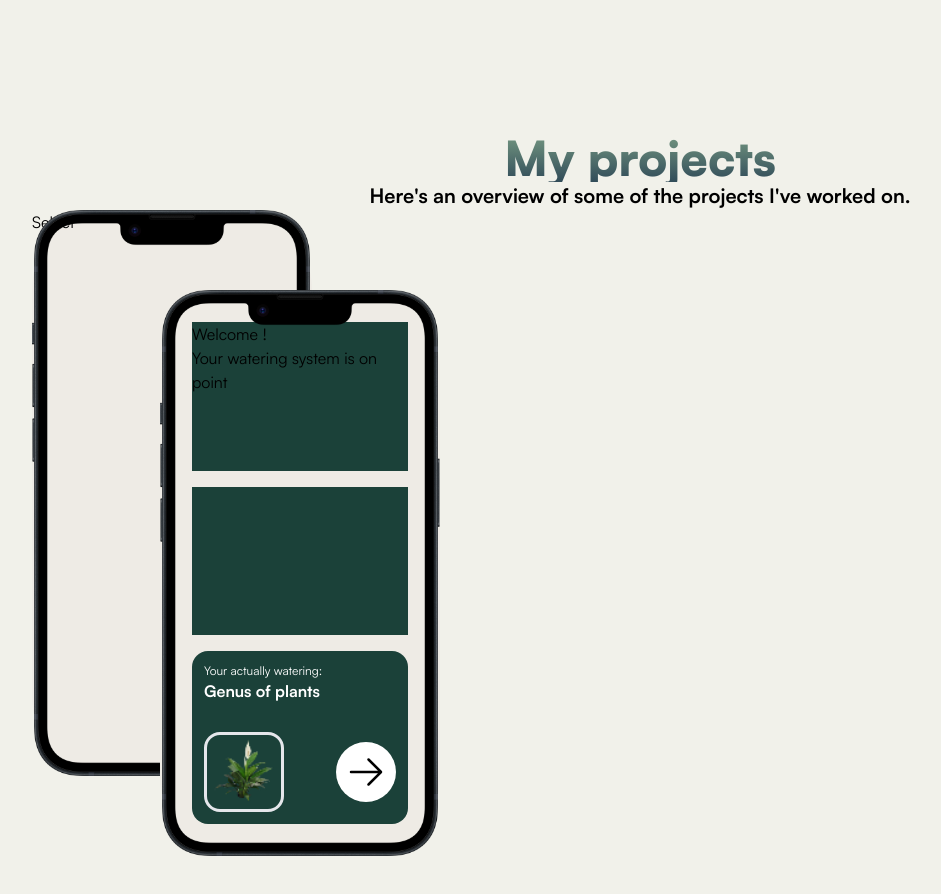
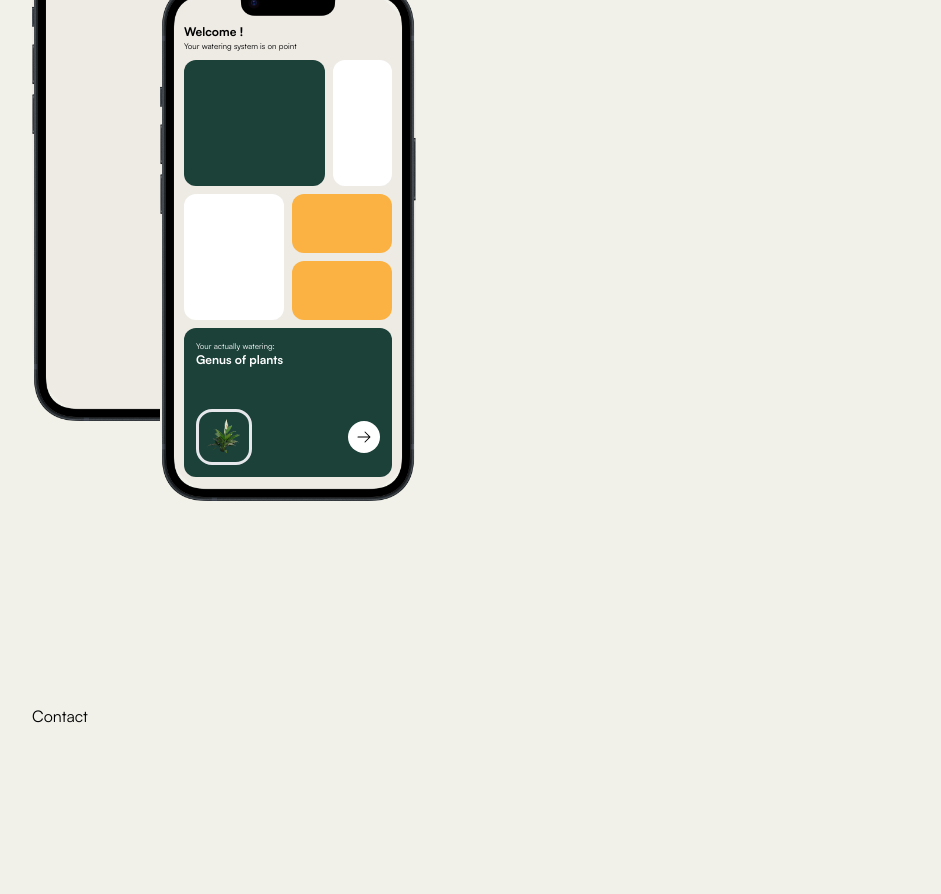
Before and after one commit to NathanBrodin/nathanbrodin.com, a Next.js app: page / in a window 1280 px wide. Shown: the part 1140-2034 px from the top of the page, without its empty margins (0-941 px from the left). Built offline with nearby package versions, Linux system fonts and the light colour scheme.

Commit message:
Other stuff

```diff
--- a/app/components/section/home/home.tsx
+++ b/app/components/section/home/home.tsx
@@ -1,9 +1,24 @@
 "use client";
+import { useEffect, useState } from "react";
 import HackedTexts from "../../ui/texts/hackedTexts";
 
 export default function Home() {
 
   const age = getMyAge();
+
+  const [width, setWidth] = useState(0)
+
+  useEffect(() => {
+    setWidth(window.innerWidth)
+  }, [])
+
+  let initialClip = 98;
+  if (width > 640) {
+    initialClip = 97
+  } else if (width > 768) {
+    initialClip = 90
+  }
+
 
   function getMyAge() {
     const birthDate = new Date("2002-07-07");
@@ -19,7 +34,8 @@ export default function Home() {
   return (
     <section
       id="home"
-      className="p-4 md:p-8 h-[110vh] sticky top-[-96vh] z-20 sm:top-[-96vh] md:top-[-92vh] sm-home-clip sm:home-clip home-gradient flex items-center text-white"
+      style={{clipPath: `polygon(0 0, 100% 0, 100% ${initialClip}%, 0% 100%)`}}
+      className="p-4 md:p-8 h-[110vh] sticky top-[-100vh] z-20 sm:top-[-98vh] lg:top-[-95vh] home-gradient flex items-center text-white"
     >
       <div className="sm:ml-8 lg:ml-24 flex flex-col items-start">
         <div className="text-2xl md:text-3xl lg:text-4xl font-bold text-neutral-300">{`Hi, I'm`}</div>
--- a/app/components/section/projects/plantWatering/phoneOverlay.tsx
+++ b/app/components/section/projects/plantWatering/phoneOverlay.tsx
@@ -2,23 +2,28 @@ import Image from "next/image";
 import React, { ReactNode } from "react";
 
 interface Props {
-    children?: ReactNode,
-    className?: string
-  }
+  children?: ReactNode;
+  className?: string;
+}
 
-export default function PhoneOverlay({children, className}: Props) {
-    return (
-        <div className={`absolute bg-[#EEEBE5] rounded-[5rem] hover:z-10 ${className} transition-all duration-500`}>
-        <div className="flex flex-col relative items-center justify-center h-full overflow-hidden">
-          <div className="absolute w-full h-full">{children}</div>
+export default function PhoneOverlay({ children, className }: Props) {
+  return (
+    <div
+      className={`absolute bg-[#EEEBE5] rounded-[5rem] hover:z-10 ${className} transition-all duration-500`}
+    >
+      <div className="flex flex-col relative items-center justify-center h-full overflow-hidden">
+        <div className="absolute w-full h-full">{children}</div>
+        <div className="w-48 sm:w-56 md:w-56 lg:w-56 xl:w-64">
           <Image
             src="/phoneOverlay.png"
-            className="relative h-full bg-cover"
-            width={280}
-            height={0}
+            className="relative bg-cover"
+            width={1748}
+            height={3532}
+            layout="responsive"
             alt="Home"
           />
         </div>
       </div>
-    )
+    </div>
+  );
 }
--- a/app/components/section/projects/plantWatering/plantWatering.tsx
+++ b/app/components/section/projects/plantWatering/plantWatering.tsx
@@ -6,26 +6,41 @@ export default function PlantWatering() {
   return (
     <div className="relative h-full w-full">
       <PhoneOverlay className="hover:z-10">Select</PhoneOverlay>
-      <PhoneOverlay className="transform translate-x-32 translate-y-20">
-        <div className="flex flex-col gap-4 w-full h-full p-8">
-          <div className="bg-[#1B4139] flex-1 w-full">
-            <div>
-              <div>Welcome !</div>
-              <div>Your watering system is on point</div>
+      <PhoneOverlay className="transform translate-x-24 translate-y-16 md:translate-x-32 md:translate-y-20">
+        <div className="flex flex-col gap-2 w-full h-full p-4 sm:p-6">
+          <div className="mt-4">
+            <div className="font-bold text-xs">Welcome !</div>
+            <div className="text-[8px]">Your watering system is on point</div>
+          </div>
+          <div className="flex-1 w-full flex gap-2">
+            <div className="bg-[#1B4139] w-full rounded-xl"></div>
+            <div className="bg-white w-5/12 h-full rounded-xl "></div>
+          </div>
+          <div className="flex-1 w-full flex gap-2">
+            <div className="bg-white flex-1 h-full rounded-xl "></div>
+            <div className="flex-1 h-full flex flex-col gap-2">
+              <div className="bg-[#FBB242] flex-1 rounded-xl "></div>
+              <div className="bg-[#FBB242] flex-1 rounded-xl "></div>
             </div>
-            <div></div>
           </div>
-          <div className="bg-[#1B4139] flex-1 w-full"></div>
-          <div className="bg-[#1B4139] flex-1 w-full rounded-2xl p-3 flex flex-col justify-between">
+          <div className="bg-[#1B4139] flex-1 w-full rounded-xl p-3 flex flex-col justify-between">
             <div className="text-white">
-              <div className="text-xs">Your actually watering:</div>
-              <div className="font-bold">Genus of plants</div>
+              <div className="text-[8px]">Your actually watering:</div>
+              <div className="text-xs font-bold">Genus of plants</div>
             </div>
             <div className="flex justify-between items-center">
-                <Image src={"/lune.png"} width={80} height={80} alt="lune" className="rounded-2xl border-[3px]"/>
-                <div className="bg-white rounded-full w-[60px] h-[60px] flex justify-center content-center">
-                    <ArrowRightIcon className="w-[40px]" />
-                </div>
+              <div className="rounded-2xl w-14 p-1 h-14  border-[3px]">
+                <Image
+                  src={"/lune.png"}
+                  width={60}
+                  height={60}
+                  alt="lune"
+                  layout="responsive"
+                />
+              </div>
+              <div className="bg-white rounded-full w-8 h-8 flex justify-center content-center">
+                <ArrowRightIcon className="w-4 sm:w-4 lg:w-4" />
+              </div>
             </div>
           </div>
         </div>
--- a/app/components/section/projects/projects.tsx
+++ b/app/components/section/projects/projects.tsx
@@ -4,10 +4,10 @@ export default function Projects() {
   // TODO: ADD PARALAX TO BG: https://www.youtube.com/watch?v=gxWSju6jxEA&t=174s
 
     return (
-      <section id="projects" className="flex flex-col justify-center w-full min-h-screen">
-        <div className="flex flex-col items-center">
-          <h1 className="text-5xl font-black text-transparent bg-gradient-to-t from-secondary to-primary bg-clip-text">My projects</h1>
-          <h2 className="text-xl font-bold">Here&apos;s an overview of some of the projects I&apos;ve worked on.</h2>
+      <section id="projects" className="flex flex-col justify-center w-full">
+        <div className="flex flex-col items-center my-8 px-8 sm:px-0 text-center">
+          <h1 className="text-2xl sm:text-3xl lg:text-4xl font-black text-transparent bg-gradient-to-t from-secondary to-primary bg-clip-text">My projects</h1>
+          <h2 className="text-sm sm:text-lg lg:text-xl font-bold">Here&apos;s an overview of some of the projects I&apos;ve worked on.</h2>
         </div>
         <PlantWatering />
       </section>
--- a/app/globals.css
+++ b/app/globals.css
@@ -26,11 +26,3 @@
 .home-gradient {
     background: linear-gradient(156deg, #749A81 0%, #547F77 8.65%, #416367 16.98%, #354851 25.31%, #292F36 33.65%, #252930 43.54%, #212329 51.88%, #1D1E23 63.33%, #242830 73.23%, #29323D 82.60%, #2D3D4B 89.38%, #2F4858 98.22%, #2D3D4B 98.23%, #2D3D4B 100%);
 }
-
-.home-clip {
-    clip-path: polygon(0 0, 100% 0, 100% 90%, 0% 100%);
-  }
-
-.sm-home-clip {
-    clip-path: polygon(0 0, 100% 0, 100% 95%, 0% 100%);
-  }
```
